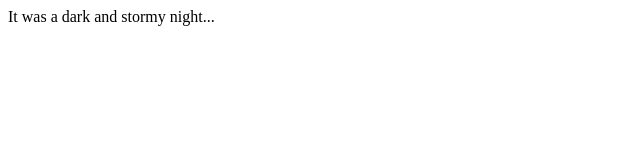
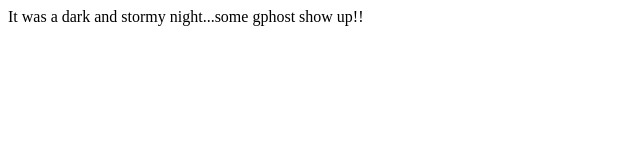
Before and after one commit to carriegnp/fireside-story, a plain HTML site: page index.html in a window 1280 px wide. Shown: the whole page, without its empty margins (0-640 px from the left). Drawn offline with Linux system fonts and the light colour scheme.

Commit message:
adding the second line

```diff
--- a/index.html
+++ b/index.html
@@ -1,5 +1,5 @@
 <html>
   <body>
-    <p>It was a dark and stormy night...</p>
+    <p>It was a dark and stormy night...some gphost show up!!</p>
   </body>
 </html>
```
